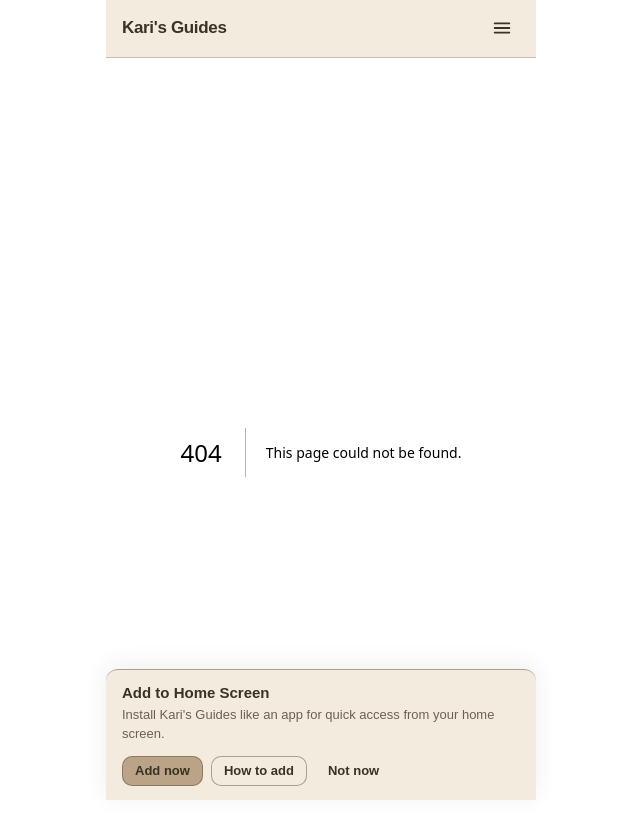
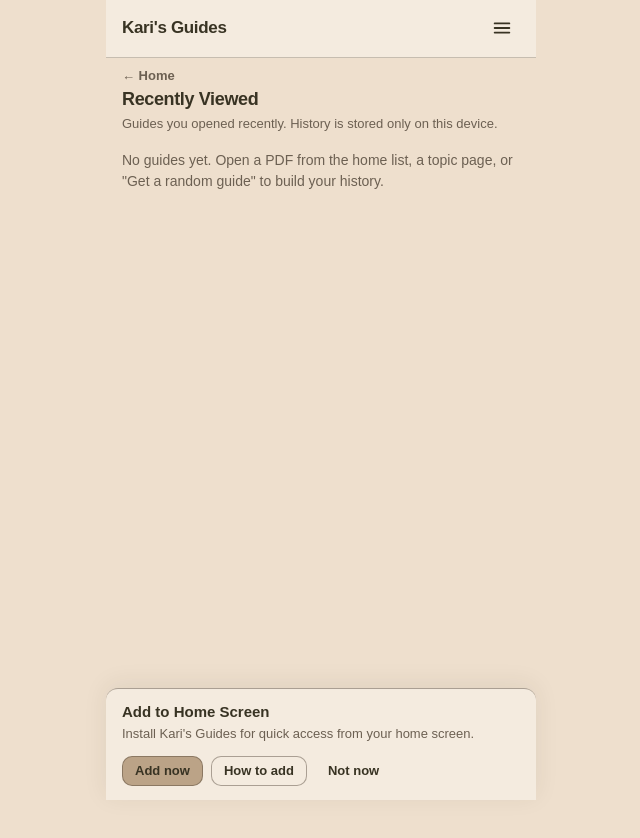
Before and after one commit to imforked/karis-guides, a Next.js app: page /recent in a window 1280 px wide. Before the commit this address had no page. Shown: the top 838 px of the page, without its empty margins (319-959 px from the left). After the commit the page ends 800 px from the top, so only its background shows below. Built offline with nearby package versions, Linux system fonts and the light colour scheme.

Commit message:
Add Recently Viewed functionality.

```diff
--- a/src/app/layout.tsx
+++ b/src/app/layout.tsx
@@ -6,7 +6,7 @@ import StyledComponentsRegistry from "./lib/registry";
 export const metadata: Metadata = {
   title: "Kari's Guides",
   description:
-    "Offline survival and field guides — search, topics, and PDFs on your network.",
+    "Survival and field guides when you don't have internet.",
   manifest: "/manifest.webmanifest",
   appleWebApp: {
     capable: true,
--- a/src/app/morse-code/page.tsx
+++ b/src/app/morse-code/page.tsx
@@ -4,7 +4,7 @@ import { MorseCodeView } from "./morse-code-view";
 export const metadata: Metadata = {
   title: "Morse code generator — Kari's Guides",
   description:
-    "Turn your message into International Morse code (ITU): dots, dashes, and word spacing.",
+    "Turn your message into International Morse code.",
 };
 
 export default function MorseCodePage() {
--- /dev/null
+++ b/src/app/recent/page.tsx
@@ -0,0 +1,12 @@
+import { RecentView } from "./recent-view";
+import type { Metadata } from "next";
+
+export const metadata: Metadata = {
+  title: "Recently Viewed — Kari's Guides",
+  description:
+    "Guides you opened recently. History is stored only on this device.",
+};
+
+export default function RecentPage() {
+  return <RecentView />;
+}
--- /dev/null
+++ b/src/app/recent/recent-view.styles.ts
@@ -0,0 +1,94 @@
+import Link from "next/link";
+import styled from "styled-components";
+
+export const Main = styled.main`
+  flex: 1;
+  display: flex;
+  flex-direction: column;
+  gap: 1rem;
+  padding: 1rem 1rem 2rem;
+  background: ${({ theme }) => theme.color.background};
+`;
+
+export const PageIntro = styled.div`
+  display: flex;
+  flex-direction: column;
+  gap: 0.35rem;
+`;
+
+export const BackLink = styled(Link)`
+  display: inline-block;
+  font-size: 0.8125rem;
+  font-weight: 600;
+  color: ${({ theme }) => theme.color.textMuted};
+  width: fit-content;
+
+  &:hover {
+    color: ${({ theme }) => theme.color.foreground};
+  }
+`;
+
+export const Title = styled.h1`
+  font-size: 1.125rem;
+  font-weight: 700;
+  letter-spacing: -0.02em;
+`;
+
+export const Subtitle = styled.p`
+  font-size: 0.8125rem;
+  color: ${({ theme }) => theme.color.textMuted};
+  line-height: 1.45;
+`;
+
+export const List = styled.ul`
+  list-style: none;
+  display: flex;
+  flex-direction: column;
+  gap: 0.75rem;
+`;
+
+export const Item = styled.li`
+  padding: 1rem;
+  border-radius: 12px;
+  background: ${({ theme }) => theme.color.surface};
+  border: 1px solid ${({ theme }) => theme.color.border};
+  box-shadow: 0 1px 2px ${({ theme }) => theme.color.shadow};
+`;
+
+export const ItemTitle = styled.h2`
+  font-size: 0.9375rem;
+  font-weight: 600;
+  margin-bottom: 0.25rem;
+`;
+
+export const OpenedAt = styled.p`
+  font-size: 0.8125rem;
+  color: ${({ theme }) => theme.color.textMuted};
+  margin-bottom: 0.65rem;
+  line-height: 1.45;
+`;
+
+export const OpenPdfButton = styled.button`
+  display: inline-flex;
+  align-items: center;
+  padding: 0;
+  border: none;
+  background: none;
+  cursor: pointer;
+  font: inherit;
+  font-size: 0.8125rem;
+  font-weight: 600;
+  color: ${({ theme }) => theme.palette.earth};
+  text-decoration: underline;
+  text-underline-offset: 2px;
+
+  &:hover {
+    color: ${({ theme }) => theme.color.foreground};
+  }
+`;
+
+export const EmptyState = styled.p`
+  font-size: 0.875rem;
+  color: ${({ theme }) => theme.color.textMuted};
+  line-height: 1.5;
+`;
--- /dev/null
+++ b/src/app/recent/recent-view.tsx
@@ -0,0 +1,97 @@
+"use client";
+
+import type { Guide } from "@/data/guides";
+import { openGuidePdfWithHistory } from "@/lib/openGuidePdfWithHistory";
+import {
+  getRecentViewedStoreSnapshot,
+  subscribeRecentViewedChanged,
+} from "@/lib/recentlyViewedGuides";
+import { useSyncExternalStore } from "react";
+import {
+  BackLink,
+  EmptyState,
+  Item,
+  ItemTitle,
+  List,
+  Main,
+  OpenPdfButton,
+  OpenedAt,
+  PageIntro,
+  Subtitle,
+  Title,
+} from "./recent-view.styles";
+
+const EMPTY_SERVER_SNAPSHOT: Array<{ guide: Guide; openedAt: string }> = [];
+
+function formatOpenedAt(iso: string): string {
+  const opened = new Date(iso).getTime();
+  if (Number.isNaN(opened)) {
+    return "";
+  }
+  const diffSec = Math.round((Date.now() - opened) / 1000);
+  const rtf = new Intl.RelativeTimeFormat("en", { numeric: "auto" });
+  const absSec = Math.abs(diffSec);
+  if (absSec < 60) {
+    return rtf.format(-diffSec, "second");
+  }
+  const diffMin = Math.round(diffSec / 60);
+  if (Math.abs(diffMin) < 60) {
+    return rtf.format(-diffMin, "minute");
+  }
+  const diffHour = Math.round(diffMin / 60);
+  if (Math.abs(diffHour) < 48) {
+    return rtf.format(-diffHour, "hour");
+  }
+  const diffDay = Math.round(diffHour / 24);
+  if (Math.abs(diffDay) < 30) {
+    return rtf.format(-diffDay, "day");
+  }
+  const diffMonth = Math.round(diffDay / 30);
+  if (Math.abs(diffMonth) < 12) {
+    return rtf.format(-diffMonth, "month");
+  }
+  const diffYear = Math.round(diffDay / 365);
+  return rtf.format(-diffYear, "year");
+}
+
+export function RecentView() {
+  const rows = useSyncExternalStore(
+    subscribeRecentViewedChanged,
+    getRecentViewedStoreSnapshot,
+    () => EMPTY_SERVER_SNAPSHOT
+  );
+
+  return (
+    <Main>
+      <PageIntro>
+        <BackLink href="/">← Home</BackLink>
+        <Title>Recently Viewed</Title>
+        <Subtitle>
+          Guides you opened recently. History is stored only on this device.
+        </Subtitle>
+      </PageIntro>
+
+      {rows.length === 0 ? (
+        <EmptyState>
+          No guides yet. Open a PDF from the home list, a topic page, or
+          &quot;Get a random guide&quot; to build your history.
+        </EmptyState>
+      ) : (
+        <List>
+          {rows.map(({ guide, openedAt }) => (
+            <Item key={guide.id}>
+              <ItemTitle>{guide.title}</ItemTitle>
+              <OpenedAt>Opened {formatOpenedAt(openedAt)}</OpenedAt>
+              <OpenPdfButton
+                type="button"
+                onClick={() => openGuidePdfWithHistory(guide)}
+              >
+                Open PDF
+              </OpenPdfButton>
+            </Item>
+          ))}
+        </List>
+      )}
+    </Main>
+  );
+}
--- a/src/components/AppFrame/AppFrame.tsx
+++ b/src/components/AppFrame/AppFrame.tsx
@@ -9,7 +9,8 @@ import {
 import { Drawer } from "@/components/Drawer";
 import { InstallHelpDialog } from "@/components/InstallHelpDialog";
 import { PwaInstallBanner } from "@/components/PwaInstallBanner";
-import { openGuidePdfInNewTab, pickRandomGuide } from "@/data/guides";
+import { pickRandomGuide } from "@/data/guides";
+import { openGuidePdfWithHistory } from "@/lib/openGuidePdfWithHistory";
 import { usePwaInstall } from "@/hooks/usePwaInstall";
 import { useState } from "react";
 import {
@@ -39,7 +40,7 @@ export function AppFrame({ children }: AppFrameProps) {
 
   const handleRandomGuide = () => {
     setDrawerOpen(false);
-    openGuidePdfInNewTab(pickRandomGuide());
+    openGuidePdfWithHistory(pickRandomGuide());
   };
 
   return (
@@ -121,6 +122,12 @@ export function AppFrame({ children }: AppFrameProps) {
                 >
                   Morse Code Generator
                 </DrawerRowActionLink>
+                <DrawerRowActionLink
+                  href="/recent"
+                  onClick={() => setDrawerOpen(false)}
+                >
+                  Recently Viewed
+                </DrawerRowActionLink>
               </DrawerSectionNav>
             </DrawerSection>
 
--- a/src/components/GuideListItem/GuideListItem.tsx
+++ b/src/components/GuideListItem/GuideListItem.tsx
@@ -1,6 +1,7 @@
 "use client";
 
 import { guidePublicHref } from "@/data/guides";
+import { recordGuideViewed } from "@/lib/recentlyViewedGuides";
 import {
   OpenPdf,
   Root,
@@ -33,6 +34,9 @@ export function GuideListItem({
         href={guidePublicHref(guide.fileName)}
         target="_blank"
         rel="noopener noreferrer"
+        onClick={() => {
+          recordGuideViewed(guide);
+        }}
       >
         Open PDF
       </OpenPdf>
--- a/src/components/PwaInstallBanner/PwaInstallBanner.tsx
+++ b/src/components/PwaInstallBanner/PwaInstallBanner.tsx
@@ -14,7 +14,7 @@ export function PwaInstallBanner({
       <Panel>
         <Title id="pwa-install-title">Add to Home Screen</Title>
         <Body>
-          Install Kari&apos;s Guides like an app for quick access from your home
+          Install Kari&apos;s Guides for quick access from your home
           screen.
         </Body>
         <Actions>
--- /dev/null
+++ b/src/lib/openGuidePdfWithHistory.ts
@@ -0,0 +1,7 @@
+import { openGuidePdfInNewTab, type Guide } from "@/data/guides";
+import { recordGuideViewed } from "@/lib/recentlyViewedGuides";
+
+export function openGuidePdfWithHistory(guide: Guide): void {
+  recordGuideViewed(guide);
+  openGuidePdfInNewTab(guide);
+}
--- /dev/null
+++ b/src/lib/recentlyViewedGuides.ts
@@ -0,0 +1,151 @@
+import type { Guide } from "@/data/guides";
+import { GUIDES } from "@/data/guides";
+
+const STORAGE_KEY = "karis-guides-recent";
+const MAX_ENTRIES = 10;
+const CHANGED_EVENT = "karis-guides-recent-changed";
+
+const validGuideIds = new Set(GUIDES.map((g) => g.id));
+
+const EMPTY_STORE_SNAPSHOT: Array<{ guide: Guide; openedAt: string }> = [];
+
+let storeSnapshotCache: Array<{ guide: Guide; openedAt: string }> =
+  EMPTY_STORE_SNAPSHOT;
+let storeSnapshotKey = "";
+
+function snapshotKeyFromEntries(entries: RecentGuideEntry[]): string {
+  if (entries.length === 0) {
+    return "";
+  }
+  return entries.map((e) => `${e.id}\0${e.openedAt}`).join("\n");
+}
+
+export type RecentGuideEntry = {
+  id: string;
+  openedAt: string;
+  title: string;
+};
+
+function dispatchChanged(): void {
+  if (typeof window === "undefined") {
+    return;
+  }
+  window.dispatchEvent(new Event(CHANGED_EVENT));
+}
+
+function tryPersist(entries: RecentGuideEntry[]): void {
+  if (typeof window === "undefined") {
+    return;
+  }
+  try {
+    localStorage.setItem(STORAGE_KEY, JSON.stringify(entries));
+  } catch {
+    // Private mode / quota
+  }
+}
+
+function parseStored(): RecentGuideEntry[] {
+  if (typeof window === "undefined") {
+    return [];
+  }
+  try {
+    const raw = localStorage.getItem(STORAGE_KEY);
+    if (!raw) {
+      return [];
+    }
+    const parsed: unknown = JSON.parse(raw);
+    if (!Array.isArray(parsed)) {
+      return [];
+    }
+    const out: RecentGuideEntry[] = [];
+    for (const item of parsed) {
+      if (
+        item &&
+        typeof item === "object" &&
+        "id" in item &&
+        "openedAt" in item &&
+        "title" in item &&
+        typeof item.id === "string" &&
+        typeof item.openedAt === "string" &&
+        typeof item.title === "string"
+      ) {
+        out.push({
+          id: item.id,
+          openedAt: item.openedAt,
+          title: item.title,
+        });
+      }
+    }
+    return out;
+  } catch {
+    return [];
+  }
+}
+
+/**
+ * Reads stored recent views, drops entries that no longer exist in the catalog,
+ * and persists if the list changed.
+ */
+export function readRecentViewedEntries(): RecentGuideEntry[] {
+  const raw = parseStored();
+  const pruned = raw.filter((e) => validGuideIds.has(e.id)).slice(0, MAX_ENTRIES);
+  if (pruned.length !== raw.length) {
+    tryPersist(pruned);
+  }
+  return pruned;
+}
+
+export function recordGuideViewed(guide: Guide): void {
+  if (typeof window === "undefined") {
+    return;
+  }
+  const existing = readRecentViewedEntries();
+  const filtered = existing.filter((e) => e.id !== guide.id);
+  const next: RecentGuideEntry[] = [
+    {
+      id: guide.id,
+      openedAt: new Date().toISOString(),
+      title: guide.title,
+    },
+    ...filtered,
+  ].slice(0, MAX_ENTRIES);
+  tryPersist(next);
+  dispatchChanged();
+}
+
+/**
+ * Stable snapshot for `useSyncExternalStore`: returns the same array reference
+ * when underlying recent-list data is unchanged (required by React).
+ */
+export function getRecentViewedStoreSnapshot(): Array<{
+  guide: Guide;
+  openedAt: string;
+}> {
+  const entries = readRecentViewedEntries();
+  const nextKey = snapshotKeyFromEntries(entries);
+  if (nextKey === storeSnapshotKey) {
+    return storeSnapshotCache;
+  }
+  storeSnapshotKey = nextKey;
+  if (entries.length === 0) {
+    storeSnapshotCache = EMPTY_STORE_SNAPSHOT;
+    return storeSnapshotCache;
+  }
+  const byId = new Map(GUIDES.map((g) => [g.id, g]));
+  storeSnapshotCache = entries
+    .map((e) => {
+      const guide = byId.get(e.id);
+      return guide ? { guide, openedAt: e.openedAt } : null;
+    })
+    .filter((row): row is { guide: Guide; openedAt: string } => row !== null);
+  return storeSnapshotCache;
+}
+
+export function subscribeRecentViewedChanged(onChange: () => void): () => void {
+  if (typeof window === "undefined") {
+    return () => {};
+  }
+  const handler = () => onChange();
+  window.addEventListener(CHANGED_EVENT, handler);
+  return () => window.removeEventListener(CHANGED_EVENT, handler);
+}
```
Also changed, not shown: src/app/home-view.tsx (+5 -11 lines), public/manifest.webmanifest.
